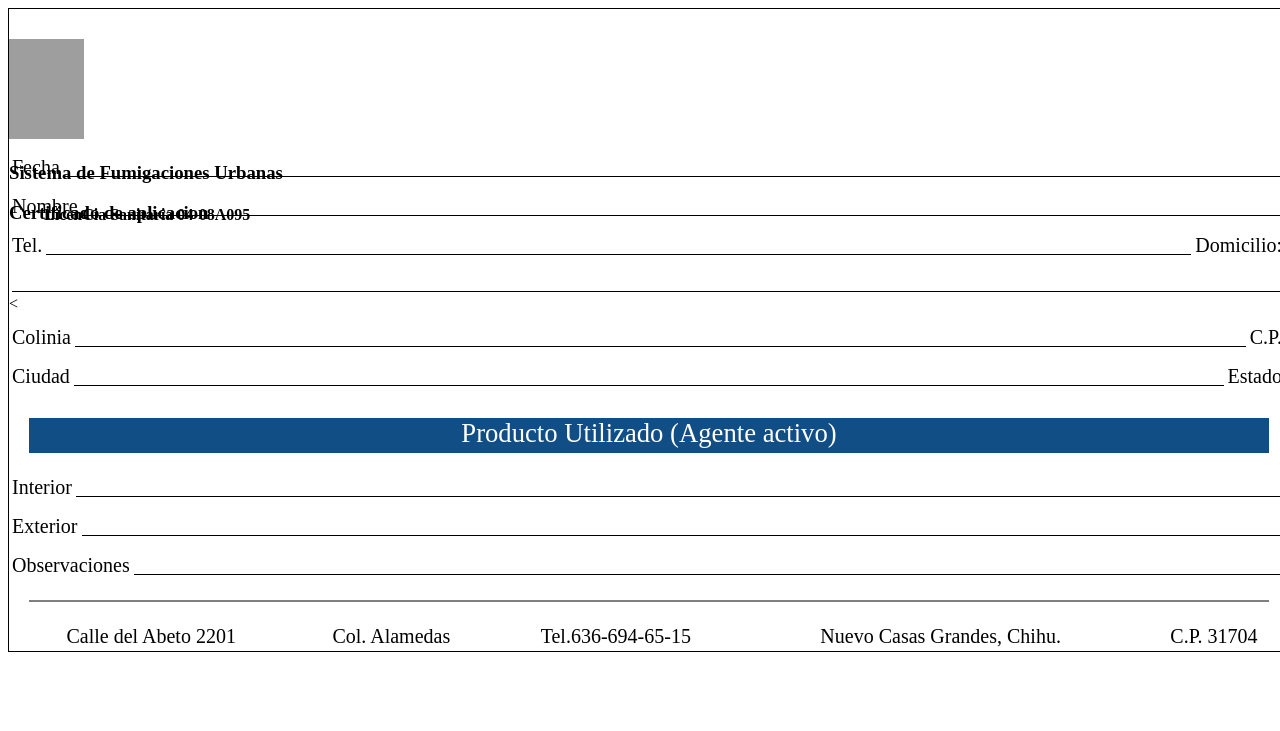
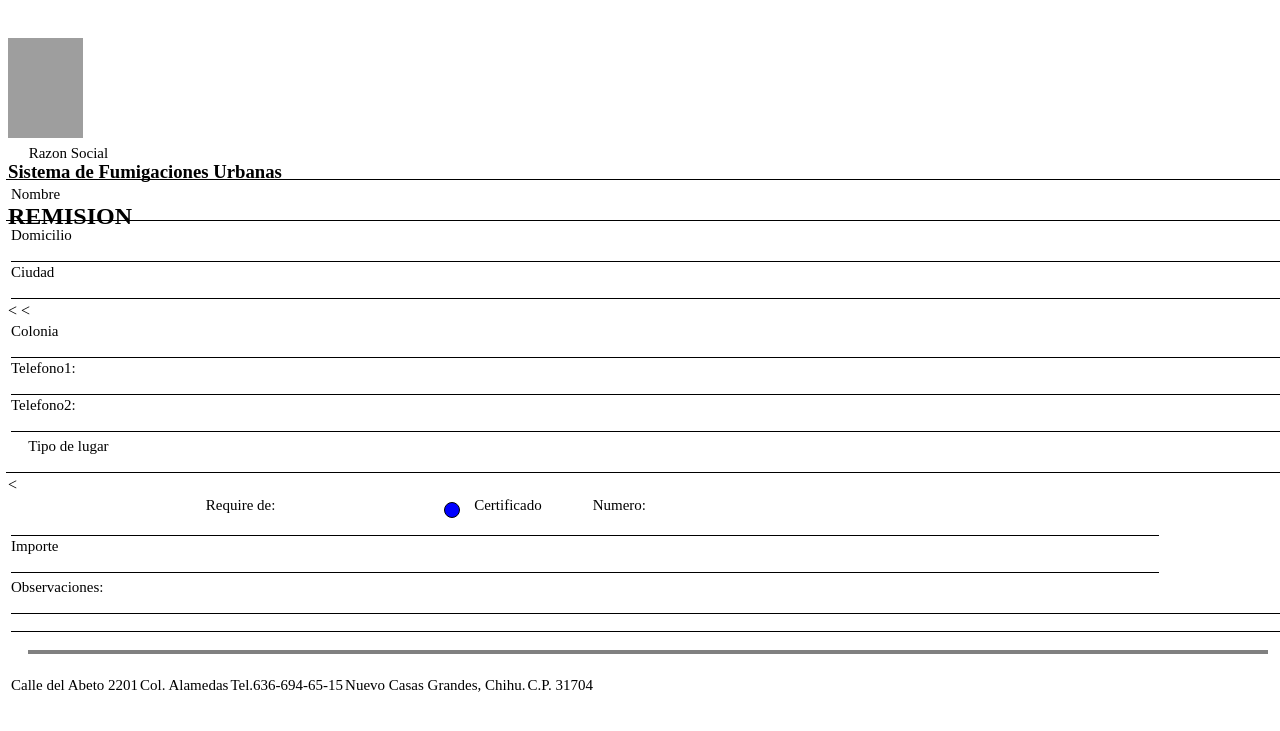
Before and after one commit to DarkghostByte/Fumikiller, a Laravel app: template api/resources/views/reports/repoCerCopy.blade.php in a window 1280 px wide. Shown: the top 731 px of the page. Run offline with Laravel 10, Linux system fonts and the light colour scheme; the template is opened without the code that fills it: most values are stand-ins (such as "Sample title", 1, 10 or a date in 2020); lists and menus that the app fills with data are empty; parts of the project's set-up code (start-up, migrations or seed data) failed here and were passed over; grey boxes are pictures that could not be loaded.

Commit message:
PDF remisión

```diff
--- a/api/resources/views/reports/repoCerCopy.blade.php
+++ b/api/resources/views/reports/repoCerCopy.blade.php
@@ -2,7 +2,7 @@
 <html lang="en">
 
 
-    <div class=delimitador>
+    <div class="delimitador">
         <head>
         <meta charset="UTF-8">
         <meta name="viewport" content="width=device-width, initial-scale=1.0">
@@ -13,10 +13,8 @@
     <div class="divLogo">
         <h3>Sistema de Fumigaciones Urbanas</h3>
         <div >
-            <h3 class="letrasFlex">Certificado de aplicacion</h3>
-            <div class="noOT">
-                <h4>LicenCia Sanitaria 04-08A095</h4>
-            </div>
+            <h2 class="letrasFlex">REMISION</h2>
+
         </div>
 
     </div>
@@ -25,91 +23,93 @@
     <header>
 
     </header>
+
     <main>
         <div class="fondLimitador"></div>
         <table>
-            <th>Fecha </th>
+            <th class="clth1">Razon Social</th>
             <th class="renDivTh">
-            <div class="renDiv">
+            <div class="renDiv1">
             </div>
             </th>
         </table>
 
         <table>
-            <th>Nombre</th>
+            <th class="clth">Nombre</th>
+            <th class="renDivTh">
+            <div class="renDiv1">
+            </div>
+            </th>
+        </table>
+        <table>
+            <th>Domicilio</th>
+            <th class="renDivTh">
+            <div class="renDiv">
+            </div>
+            </th>
+            <th> Ciudad</th>
             <th class="renDivTh">
             <div class="renDiv">
             </div>
             </th>
         </table>
         <table>
-            <th>Tel.</th>
+            <th>Colonia</th>
             <th class="renDivTh">
             <div class="renDiv">
             </div>
             </th>
-            <th> Domicilio:</th>
-            <th class="renDivTh">
+            <th>Telefono1:</th>
+            <<th class="renDivTh">
             <div class="renDiv">
             </div>
             </th>
-        </table>
-        <table>
-        <th class="renDivTh">
-            <div class="renDiv">
-            </div>
-            </th>
-        </table>
-        <table>
-            <th>Colinia</th>
-            <th class="renDivTh">
-            <div class="renDiv">
-            </div>
-            </th>
-            <th>C.P.</th>
+            <th>Telefono2:</th>
             <<th class="renDivTh">
             <div class="renDiv">
             </div>
             </th>
         </table>
         <table>
-            <th>Ciudad</th>
+            <th class="clth1">Tipo de lugar </th>
+            <th class="renDivTh">
+            <div class="renDiv1">
+            </div>
+            </th>
+        </table>
+
+        <table class="btnCir">
+            <th class="clth11">Require de:</th>
+            <th ><button class="button button5"> </button>
+            <th > Certificado</th>
+            <th class="nmM">Numero:</th>
             <th class="renDivTh">
             <div class="renDiv">
             </div>
             </th>
-            <th> Estado</th>
+            <th>Importe</th>
+            <<th class="renDivTh">
+            <div class="renDiv">
+            </div>
+            </th>
+
+        </table>
+        <table class="">
+            <th>Observaciones:</th>
             <th class="renDivTh">
             <div class="renDiv">
             </div>
             </th>
-        </table>
-        <div class="dInAc">
-            <p>Producto Utilizado (Agente activo)</p>
-        </div>
-        <table>
-            <th>Interior</th>
             <th class="renDivTh">
             <div class="renDiv">
             </div>
             </th>
+
         </table>
-        <table class="">
-            <th>Exterior</th>
-            <th class="renDivTh">
-            <div class="renDiv">
-            </div>
-            </th>
-        </table>
-        <table>
-            <th>Observaciones</th>
-            <th class="renDivTh">
-            <div class="renDiv">
-            </div>
-            </th>
-        </table>
+
+
+
         <div class="footDiv">
-
         </div>
         <table class="footer">
             <th class="footer">Calle del Abeto 2201</th>
@@ -121,12 +121,38 @@
 
 
 
+
     </main>
     </div>
 
 </body>
 
 <style>
+    .nmM{
+        padding-left:50px;
+    }
+    .delimitador{
+        width: 100%;
+    }
+    .renDivTh{
+        width: 100%;
+    }
+    .renDiv{
+        border-bottom: 1px solid black;
+        height:15px;
+        width:100%;
+    }.renDiv1{
+
+        border-bottom: 1px solid black;
+        height:15px;
+        width:100%;
+        margin-left:-5px;
+    }.clth1{
+        left:-10%;
+        width: 9%;
+    }.clth11{
+        width: 40%;
+    }
     body{
         width: 100%;
 
@@ -140,23 +166,8 @@
         width: 75px;
     }
     table{
-        width: 100%;
-        font-size:20px;
-        margin-top:10px;
-    }
-    .renDivTh{
-        width: 100%;
-    }
-    .renDiv{
-        border-bottom: 1px solid black;
-        height:15px;
-        width: 100%;
-        margin-top:3px;
-    }
-    .delimitador{
-        border: 1px solid black;
-        width: 100%;
-        height:99%;
+        width:100%;
+        font-size:15pt;
     }
     .dInAc{
         height: 35px;
@@ -169,16 +180,11 @@
         position:absolute;
 
     }
-    p{
-        text-align:center;
-        font-size:20pt;
-    }
-    .agnAct{
-
-    }
     .footDiv{
         margin:20px;
-        border-bottom:2px solid grey;
+        border-bottom:4px solid grey;
+        margin-top:15px;
+
     }
 
     .fondLimitador{
@@ -192,14 +198,23 @@
         position: absolute;
 
     }
-    .letrasFlex{
-        position:relative;
-        display: flex;
-        justify-content: space-between;
+    .noOT{
+        margin-top:-22px;
+        margin-left:150px;
+        border:1px solid black;
     }
-    .noOT{
-        margin-top:-40px;
-        margin-left: 35px;
+
+
+    footer{
+        position:absolute;
+        left:20%;
+
+    }
+    th{
+        float: left;
+        font-size:15px;
+        font-weight: normal;
+        width: auto;
     }
 .button {
         background-color: white;
@@ -208,28 +223,22 @@
         padding: 7px;
         text-align: center;
         text-decoration: none;
-        display: inline-block;
         font-size: 4px;
     }
 .button5 {
     border-radius: 50%;
+    margin-left:-40px;
+    background-color:blue;
 }
 .btnCir{
-        position:absolute;
-        left:15%;
+    font-size:15px;
+    font-weight: normal;
+    width: 90%;
+
 }
 .pr{
     margin-top:20px;
 }
-    footer{
-        position:absolute;
-        left:20%;
-    }
-    th{
-        font-size:20px;
-        font-weight: normal;
-
-    }
 
 </style>
 </html>
```
Lines whose indentation alone changed are shown as unchanged.
